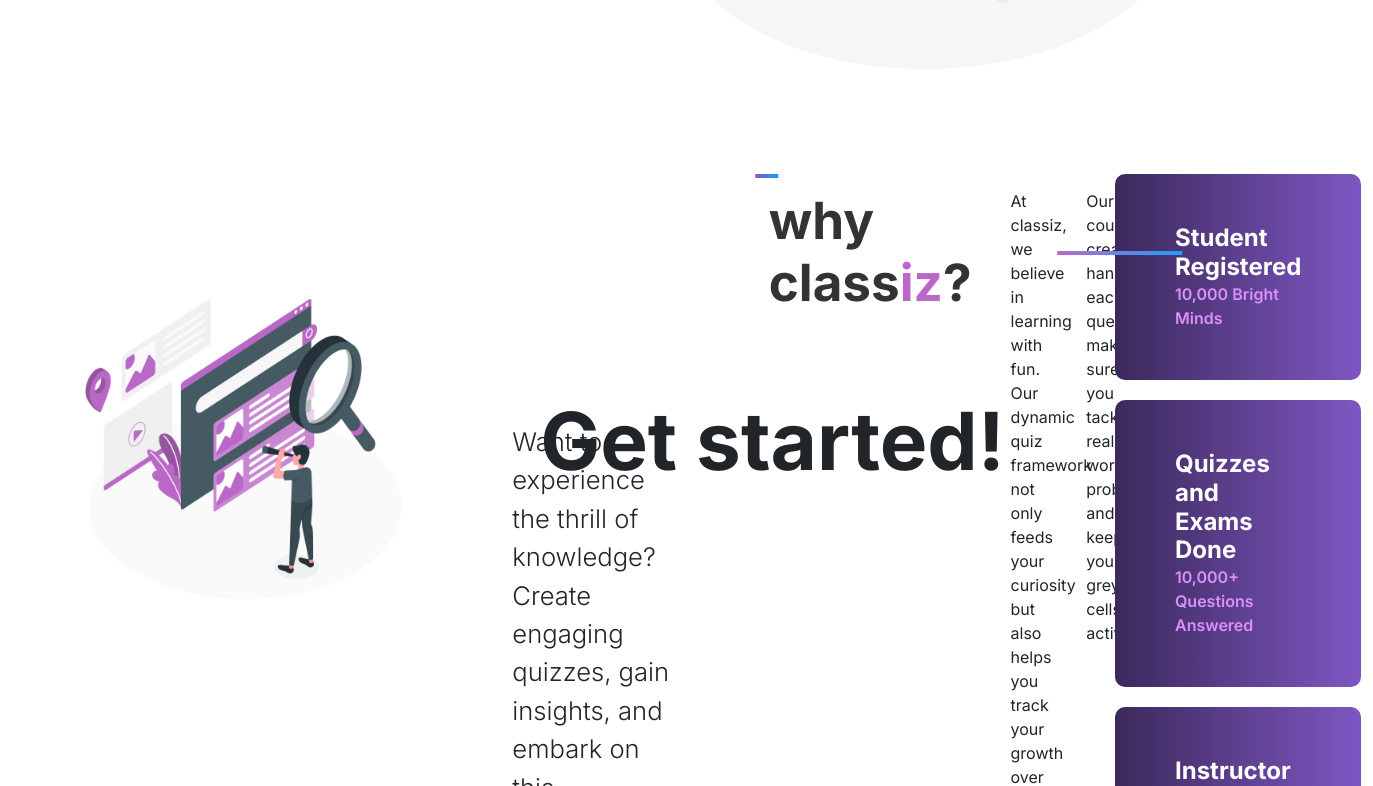
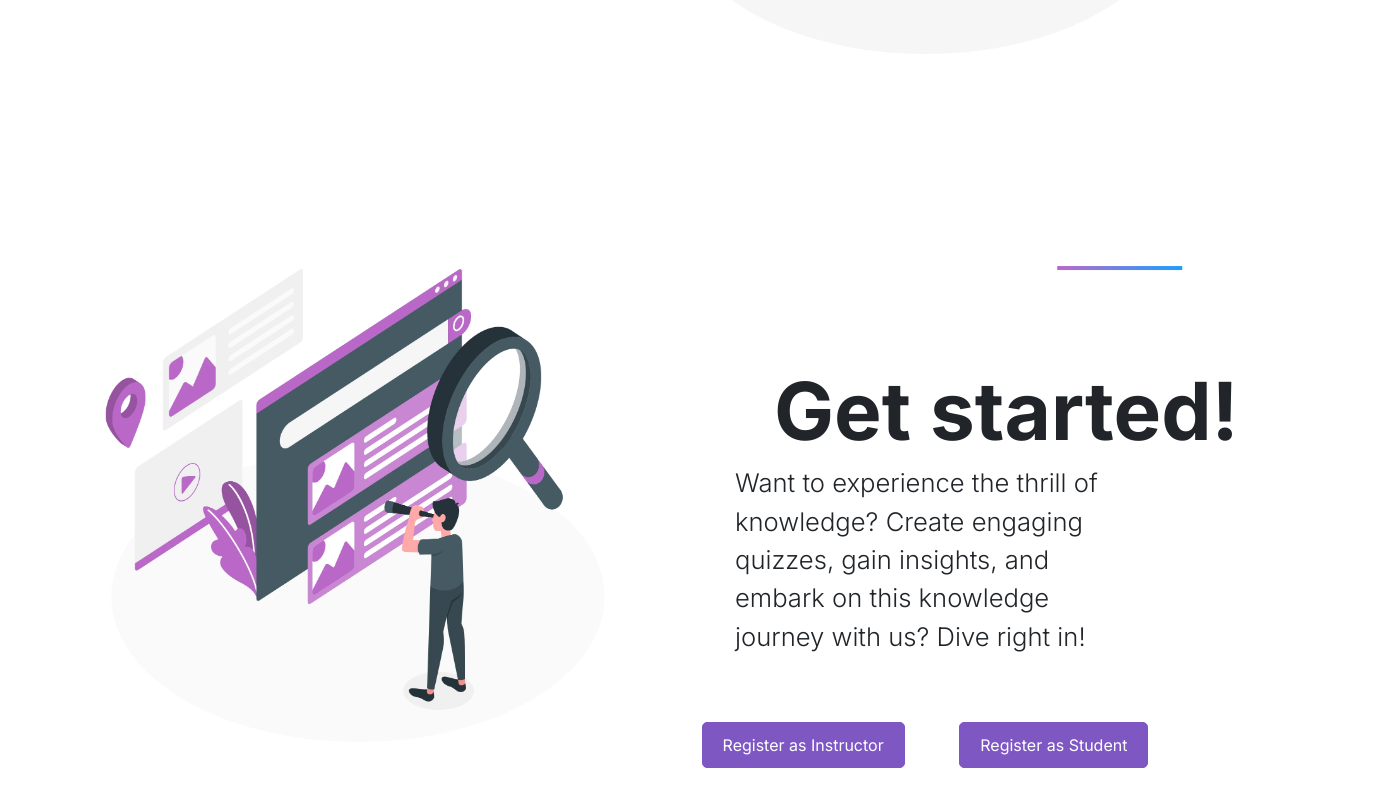
Before and after one commit to 0l00lll0/classiz, a React (Create React App) app: page / in a window 1280 px wide. Shown: the part 614-1400 px from the top of the page, 1373 px wide, since content can reach past the window. Built offline with nearby package versions, Linux system fonts and the light colour scheme.

Commit message:
fixed landing page

```diff
--- a/src/css/Classes.css
+++ b/src/css/Classes.css
@@ -1,9 +1,7 @@
-/* General styles */
 @import url('https://fonts.googleapis.com/css2?family=Inter:ital,opsz,wght@0,14..32,100..900;1,14..32,100..900&display=swap');
 
 
 #classes .classlist-card {
-    /* justify-content: center; */
     display: flex;
     padding: 0.5rem 0 0 2rem;
     align-items: left;
--- a/src/css/Home.css
+++ b/src/css/Home.css
@@ -1,29 +1,29 @@
 @import url('https://fonts.googleapis.com/css2?family=Poppins:wght@100..900&display=swap');
 
-#home body {
+#home-user body {
   margin: 0;
   padding: 0;
   font-family: "Poppins", sans-serif;
   background-color: hsl(0, 0%, 100%);
   overflow-y: hidden !important;
 }
-  .container {
+
+#home-user .container {
   display: flex;
   height: 100vh;
   background-color: hsl(0, 0%, 100%);
 }
 
-
-  .colored {
+#home-user .colored {
   color: #BA68C8;
 }
 
-  .main-content {
+#home-user .main-content {
   flex: 1;
   padding: 20px;
 }
 
-#home  .main-card {
+#home-user .main-card {
   display: flex;
   padding-left: 5rem;
   align-items: center;
@@ -32,30 +32,30 @@
   height: 12rem;
   background: rgb(60,41,92);
   background: linear-gradient(90deg, rgba(60,41,92,1) 0%, rgba(126,87,194,1) 100%);
-
 }
 
-
-  .welcome-title {
+#home-user .welcome-title {
   font-size: 50px;
   font-weight: bold;
   color: hsl(0, 0%, 100%);
 }
-  .welcome-title .name {
+
+#home-user .welcome-title .name {
   margin-right: 70%;
 }
-  .grid {
+
+#home-user .grid {
   display: grid;
   grid-template-columns: repeat(auto-fit, minmax(200px, 1fr));
   gap: 40px;
   margin-top: 20px;
 }
 
-  .card {
+#home-user .card {
   position: relative;
 }
 
-  .card-image-container {
+#home-user .card-image-container {
   position: absolute;
   top: 0;
   left: 0;
@@ -64,12 +64,12 @@
   padding: 0;
 }
 
-  .card-image {
+#home-user .card-image {
   width: 100%;
   height: 50%;
 }
 
-  .card-content {
+#home-user .card-content {
   padding: 9rem 1rem 1rem 1rem;
   background-color: hsl(262, 47%, 55%);
   border-radius: 25px;
@@ -77,31 +77,30 @@
   color: hsl(0, 0%, 100%);
 }
 
-  .card-title {
+#home-user .card-title {
   font-size: 18px;
   font-weight: bold;
 }
 
-  .card-text {
+#home-user .card-text {
   padding-top: 10px;
   font-size: 12px;
   display: flex;
   align-items: center;
 }
 
-  .icon-image {
+#home-user .icon-image {
   width: 16px;
   height: 16px;
   margin-right: 8px;
 }
 
-
-  .card:hover {
+#home-user .card:hover {
   transform: scale(1.05);
 }
 
-.see-more-btn {
-    background-color:hsl(262, 47%, 55%);;
+#home-user .see-more-btn {
+  background-color: hsl(262, 47%, 55%);
   color: #fff !important;
   border: none;
   border-radius: 8px;
@@ -112,6 +111,6 @@
   transition: background-color 0.2s;
 }
 
-  .see-more-btn:hover {
-    background-color: hsl(262, 39%, 45%);;
+#home-user .see-more-btn:hover {
+  background-color: hsl(262, 39%, 45%);
 }
--- a/src/css/landingpage.css
+++ b/src/css/landingpage.css
@@ -5,7 +5,7 @@
 }
 
 /* home */
-.classiz {
+#home .classiz {
   font-size: 7rem;
   font-weight: bold;
   display: flex;
@@ -80,7 +80,7 @@
   margin: 130px auto;
 }
 
-.about-start {
+#about .about-start {
   font-size: 5rem;
   font-weight: bold;
   display: flex;
@@ -91,13 +91,13 @@
   padding: 20px;
 }
 
-.btn {
+#about .btn {
   margin: 50px auto;
   display: flex;
   justify-content: center;
 }
 
-.btn-primary {
+#about .btn-primary {
   background-color: #7E57C2;
   border-color: #7E57C2;
   color: white;
@@ -109,34 +109,34 @@
   transition: background-color 0.3s ease;
 }
 
-.btn-primary:hover {
+#about .btn-primary:hover {
   background-color: #583e86;
   border-color: #583e86;
 }
 
-.full-width {
+#about .full-width {
   width: 100%;
 }
 
-.row {
+#about .row {
   display: flex;
   flex-wrap: wrap;
 }
 
-.col-md-6 {
+#about .col-md-6 {
   flex: 0 0 50%;
   max-width: 50%;
   padding: 15px;
 }
 
-.container-1, .container-2 {
+#about .container-1, #about .container-2 {
   padding: 20px;
   border-radius: 5px;
   text-align: left;
   margin: 0;
 }
 
-.why-classiz {
+#about .why-classiz {
   font-size: 3.2rem;
   font-weight: bold;
   color: #333;
@@ -144,7 +144,7 @@
   text-align: left;
 }
 
-.gradient-classiz {
+#about .gradient-classiz {
   left: 50%;
   transform: translate(10%, 100%);
   height: 4px;
@@ -152,7 +152,7 @@
   background: linear-gradient(to right, #7E57C2, #1A9FFF);
 }
 
-.full-width-container {
+#about .full-width-container {
   width: 100%;
   display: flex;
   flex-direction: column;
@@ -161,7 +161,7 @@
   background-color: #f8f9fa;
 }
 
-.c1, .c2, .c3 {
+#about .c1, #about .c2, #about .c3 {
   flex: 1;
   min-width: 100%;
   margin: 20px 0;
@@ -171,25 +171,25 @@
   border-radius: 10px;
 }
 
-.content-row {
+#about .content-row {
   display: flex;
   align-items: center;
   justify-content: flex-start;
   padding: 40px;
 }
 
-.dynamic-image {
+#about .dynamic-image {
   width: 30px;
   height: 40px;
   margin-right: 1rem;
 }
 
-.text-content {
+#about .text-content {
   display: flex;
   flex-direction: column;
 }
 
-.text-content h1 {
+#about .text-content h1 {
   font-size: 1.5rem;
   font-weight: bold;
   color: white;
@@ -197,7 +197,7 @@
   text-align: left;
 }
 
-.text-content p {
+#about .text-content p {
   font-size: 1rem;
   margin-bottom: 0;
   color: #DA8FF9;
@@ -273,11 +273,11 @@
   display: block;
 }
 
-.social-icons {
+#contact .social-icons {
   padding: 50px;
 }
 
-.social-icons a {
+#contact .social-icons a {
   color: #ffffff;
   font-size: 1.5rem;
   background-color: #3C2A5D;
--- a/src/pages/instructor/Home.jsx
+++ b/src/pages/instructor/Home.jsx
@@ -9,7 +9,7 @@
   const navigate = useNavigate();
 
   return (
-    <div id='home' className="container">
+    <div id='home-user' className="container">
       <main className="main-content">
         <div className="main-card">
           <h2 className="welcome-title">
```
Also changed, not shown: src/pages/Instructor.jsx (line endings or trailing spaces). Lines whose indentation alone changed are shown as unchanged.
